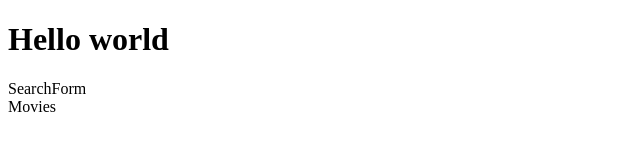
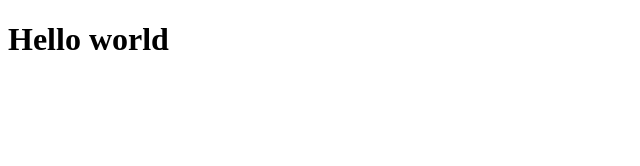
Before and after one commit to Mark-Halstead/react-movies-project, a React (Vite) app in the folder react/: page /movies in a window 1280 px wide. Shown: the top 166 px of the page, without its empty margins (0-640 px from the left). Built offline with nearby package versions, Linux system fonts and the light colour scheme.

Commit message:
Got some basic routing to the different pages working

```diff
--- a/react/src/App.jsx
+++ b/react/src/App.jsx
@@ -8,11 +8,10 @@ function App() {
   return (
     // <AuthProvider>
     <Routes >
-      <Route path="/" element={<Home />}>
+      <Route path="/" element={<Home />}></Route>
         <Route index element={<Home />}></Route>
         <Route path="/movies" element={<Movies />}></Route>
         <Route path="*" element={<NotFound />}></Route>
-      </Route>
     </Routes>
     // </AuthProvider>
   )
```
